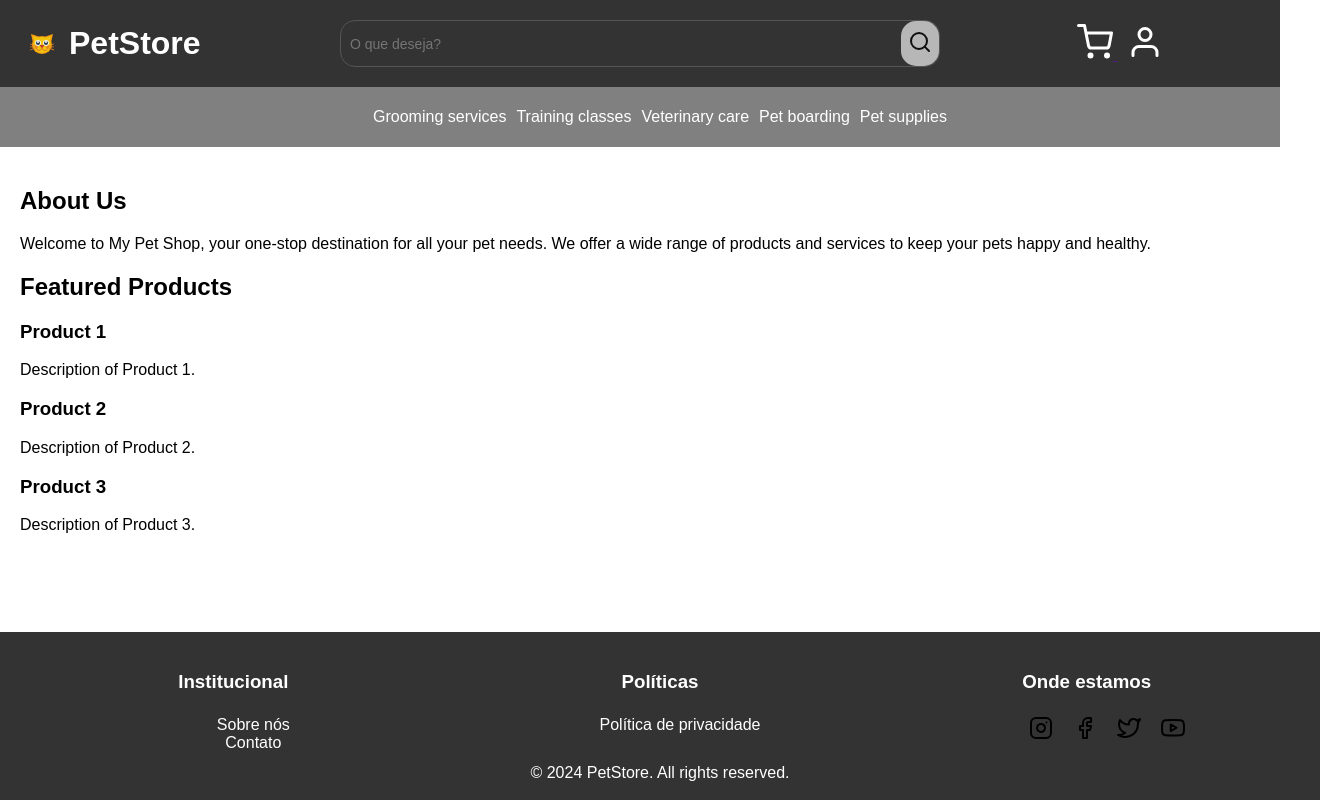
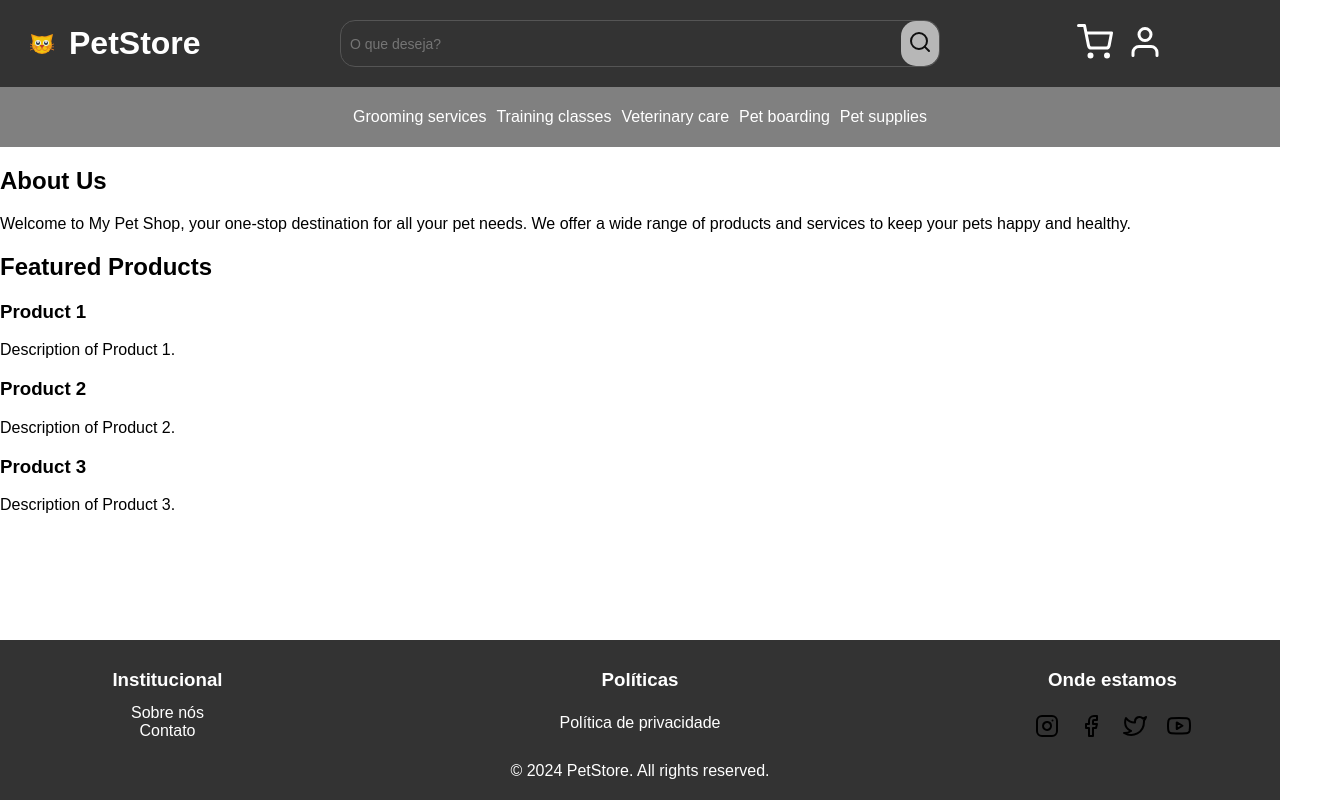
Before and after one commit to vitorlroma/store-demo, a plain HTML site: page index.html in a window 1280 px wide. Shown: the whole page, 1320 px wide, since content can reach past the window. Drawn offline with Linux system fonts and the light colour scheme.

Commit message:
rewrote id focused styling into a generalized one, changed the way the footer is fixed at bottom

```diff
--- a/style.css
+++ b/style.css
@@ -1,7 +1,30 @@
 body {
   font-family: Arial, sans-serif;
-  margin: 0;
+  height: 100vh;
+  margin: auto;
+  padding: auto;
+  display: flex;
+  flex-direction: column;
+}
+
+a:link ,a:visited {
+  color: white;
+  text-decoration: none;
+}
+
+a img{
+  align-self: center;
+  object-fit: contain;
+}
+
+nav ul {
   padding: 0;
+  display: flex;
+  justify-content: center;
+}
+
+ul li {
+  list-style: none;
 }
 
 header {
@@ -22,18 +45,12 @@ header {
 }
 
 #brand a{
-  color: white;
   align-items: center;
   display: flex;
 }
 
-#brand a:link, #brand a:visited{
-  text-decoration: none;
-}
-
 #brand a img {
   padding: 10px;
-  object-fit: contain;
 }
 
 #search_bar {
@@ -79,8 +96,8 @@ input[type="search"]:focus {
 }
 
 #user_opt {
+  grid-area: user_opt;
   padding: 20px;
-  grid-area: user_opt;
   align-self: center;
 }
 
@@ -88,49 +105,33 @@ input[type="search"]:focus {
   padding: 5px;
 }
 
-#user_opt a img {
-  align-self: center;
-  object-fit: contain;
-}
-
 #store_opt {
   grid-area: store_opt;
   background-color: grey;
 }
 
-#store_opt ul {
-  display: flex;
-  justify-content: center;
-}
-
 #store_opt ul li {
   margin: 5px;
-  list-style: none;
 }
 
 h1 {
   margin: 5px;
 }
 
-main {
-  padding-bottom: 5rem;
-  padding: 20px;
-}
 
 footer {
-  position: absolute;
-  bottom: 0;
+  margin-top: auto;
   width: 100%;
-  height: 8rem;
+  height: 10rem;
   background-color: #333;
   color: #fff;
-  padding: 20px;
   text-align: center;
 }
 
 footer nav {
+  padding: 10px;
   display: grid;
-  grid-template-columns: 1fr 1fr 1fr;
+  grid-template-columns: 1fr 2fr 1fr;
   grid-template-rows: 3rem 3rem 2rem;
   grid-template-areas:
     "footer_title1 footer_title2 footer_title3"
@@ -149,30 +150,27 @@ footer nav {
 .footer_title3 {
   grid-area: footer_title3;
 }
-#about_us, #social, #privacy {
-  list-style: none;
-}
 
 #about_us {
   grid-area: about_us;
+  flex-direction: column;
 }
 
 #privacy {
   grid-area: privacy;
 }
 
-#social {
-  grid-area: social;
-  display: flex;
-  justify-content: center;
-}
-
 #rights {
   grid-area: rights;
 }
 
-#about_us li a:link, #social li a:link ,#about_us li a:visited, #social li a:visited {
-  padding: 10px;
-  color: white;
-  text-decoration: none;
+#social {
+  grid-area: social;
 }
+
+#social li {
+  margin-top: 0;
+  margin-bottom: 0;
+  margin-left: 10px;
+  margin-right: 10px;
+}
```
